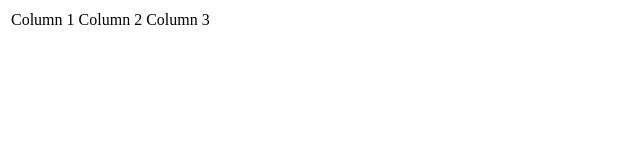
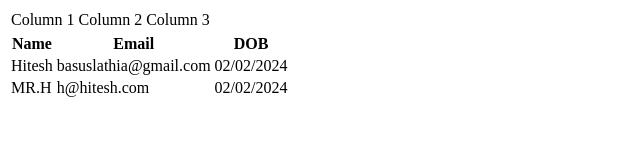
Before and after one commit to Basu0069/COURSE, a plain HTML site: page HTML/04_tables.html in a window 1280 px wide. Shown: the whole page, without its empty margins (0-640 px from the left). Drawn offline with Linux system fonts and the light colour scheme.

Commit message:
Update 04_tables.html

```diff
--- a/HTML/04_tables.html
+++ b/HTML/04_tables.html
@@ -13,5 +13,25 @@
             <td>Column 3</td>
         </tr>
     </table>
+
+    <table>
+        <tr>
+            <th>Name</th>
+            <th>Email</th>
+            <th>DOB</th>
+        </tr>
+        <tr>
+            <td>Hitesh</td>
+            <td>basuslathia@gmail.com</td>
+            <td>02/02/2024</td>
+        </tr>
+
+
+        <tr>
+            <td>MR.H</td>
+             <td>h@hitesh.com</td>
+            <td>02/02/2024</td>
+        </tr>
+    </table>
 </body>
 </html>
```
